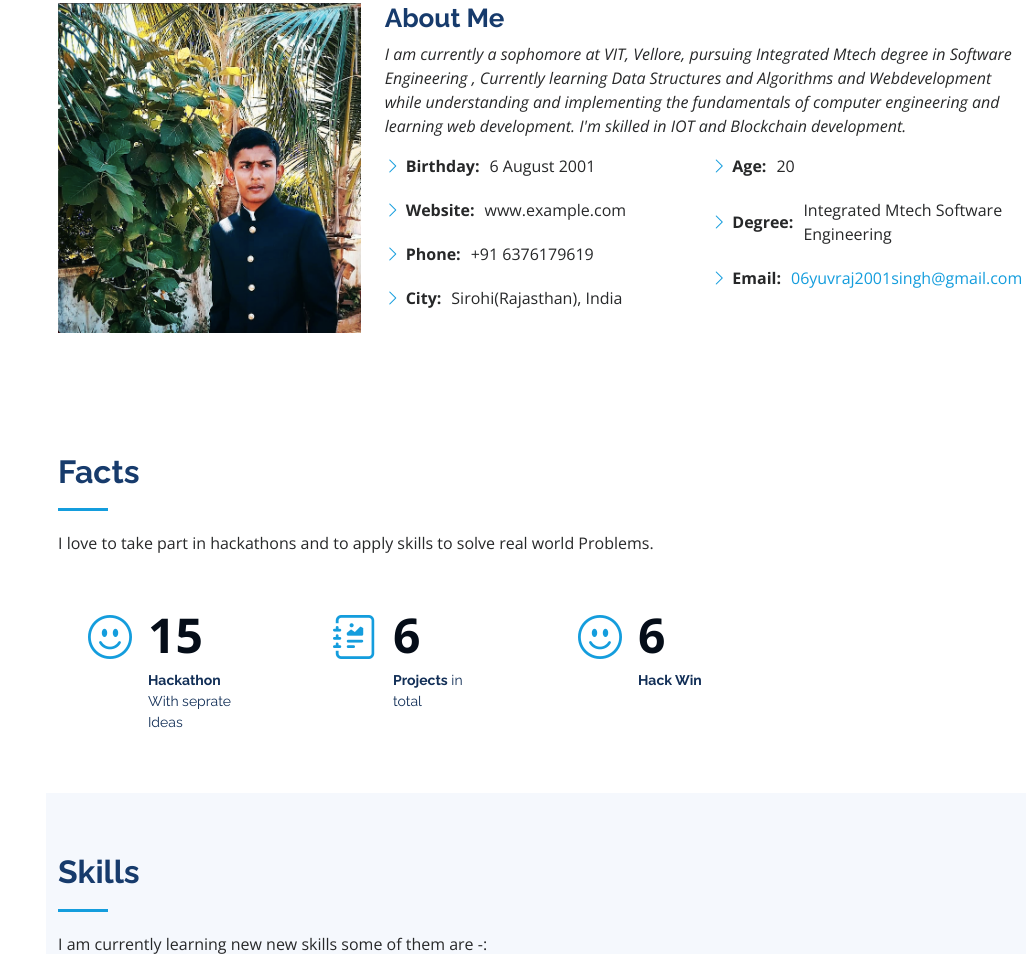
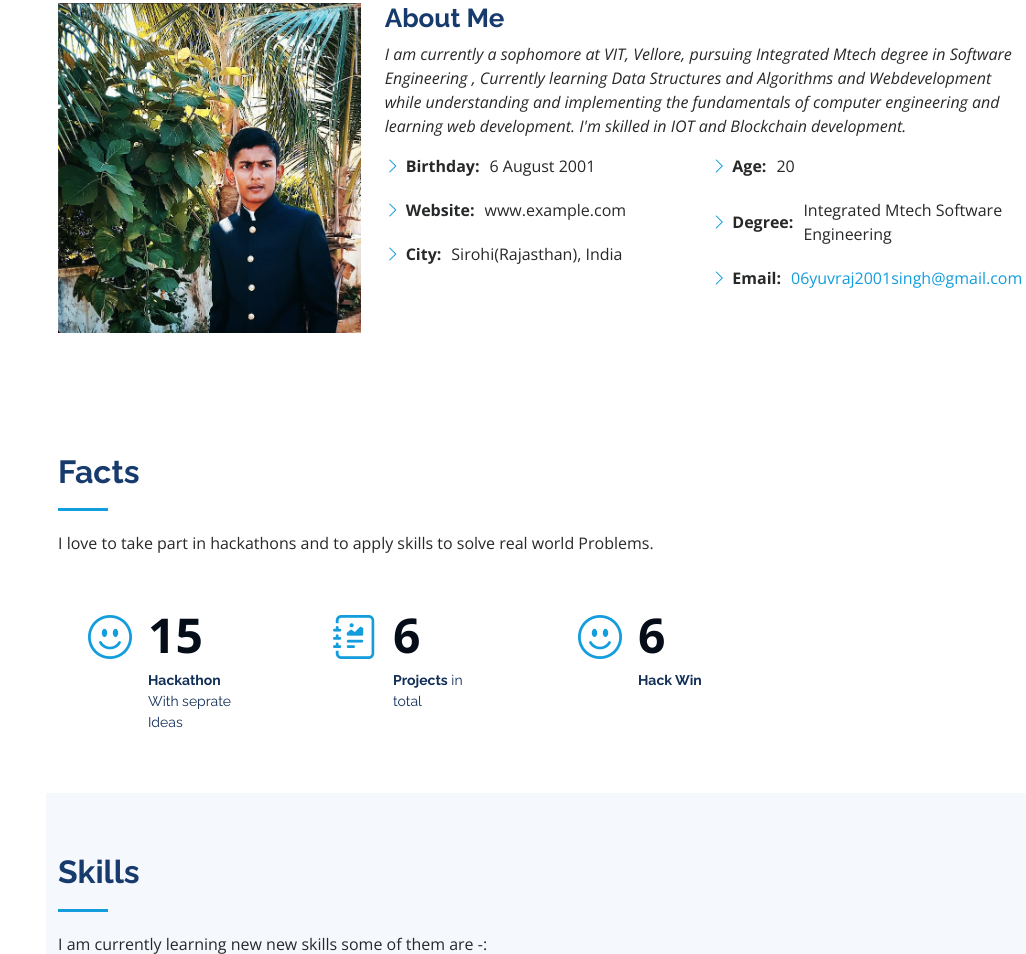
Before and after one commit to YUVRAJ06singh08deora/portfolio, a plain HTML site: page index.html in a window 1280 px wide. Shown: the part 1036-1990 px from the top of the page, without its empty margins (254-1280 px from the left). Drawn offline with nearby package versions, Linux system fonts and the light colour scheme.

Commit message:
Updated Index.html

```diff
--- a/index.html
+++ b/index.html
@@ -95,7 +95,6 @@
                 <ul>
                   <li><i class="bi bi-chevron-right"></i> <strong>Birthday:</strong> <span>6 August 2001</span></li>
                   <li><i class="bi bi-chevron-right"></i> <strong>Website:</strong> <span>www.example.com</span></li>
-                  <li><i class="bi bi-chevron-right"></i> <strong>Phone:</strong> <span>+91 6376179619</span></li>
                   <li><i class="bi bi-chevron-right"></i> <strong>City:</strong> <span>Sirohi(Rajasthan), India</span></li>
                 </ul>
               </div>
```
